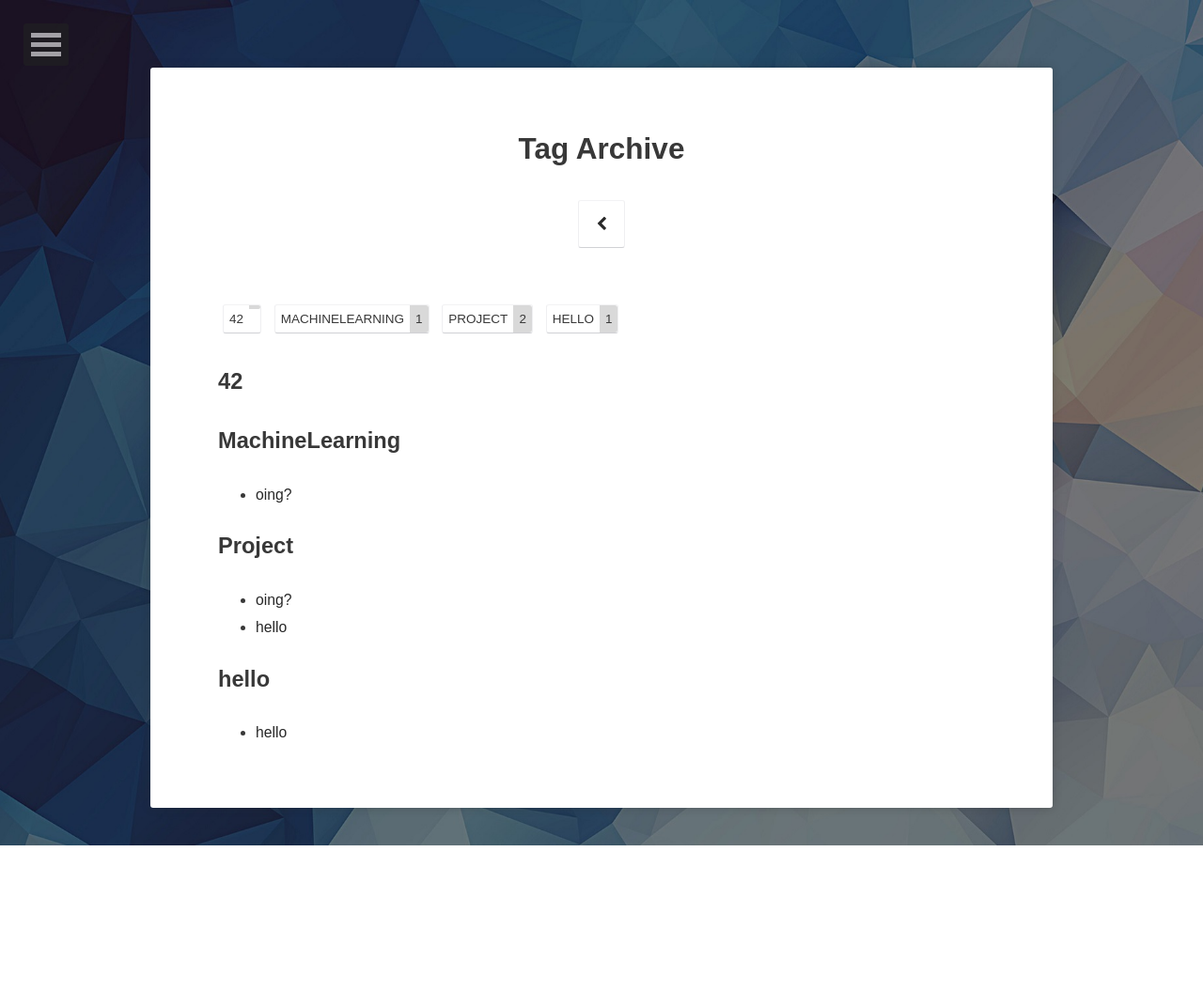
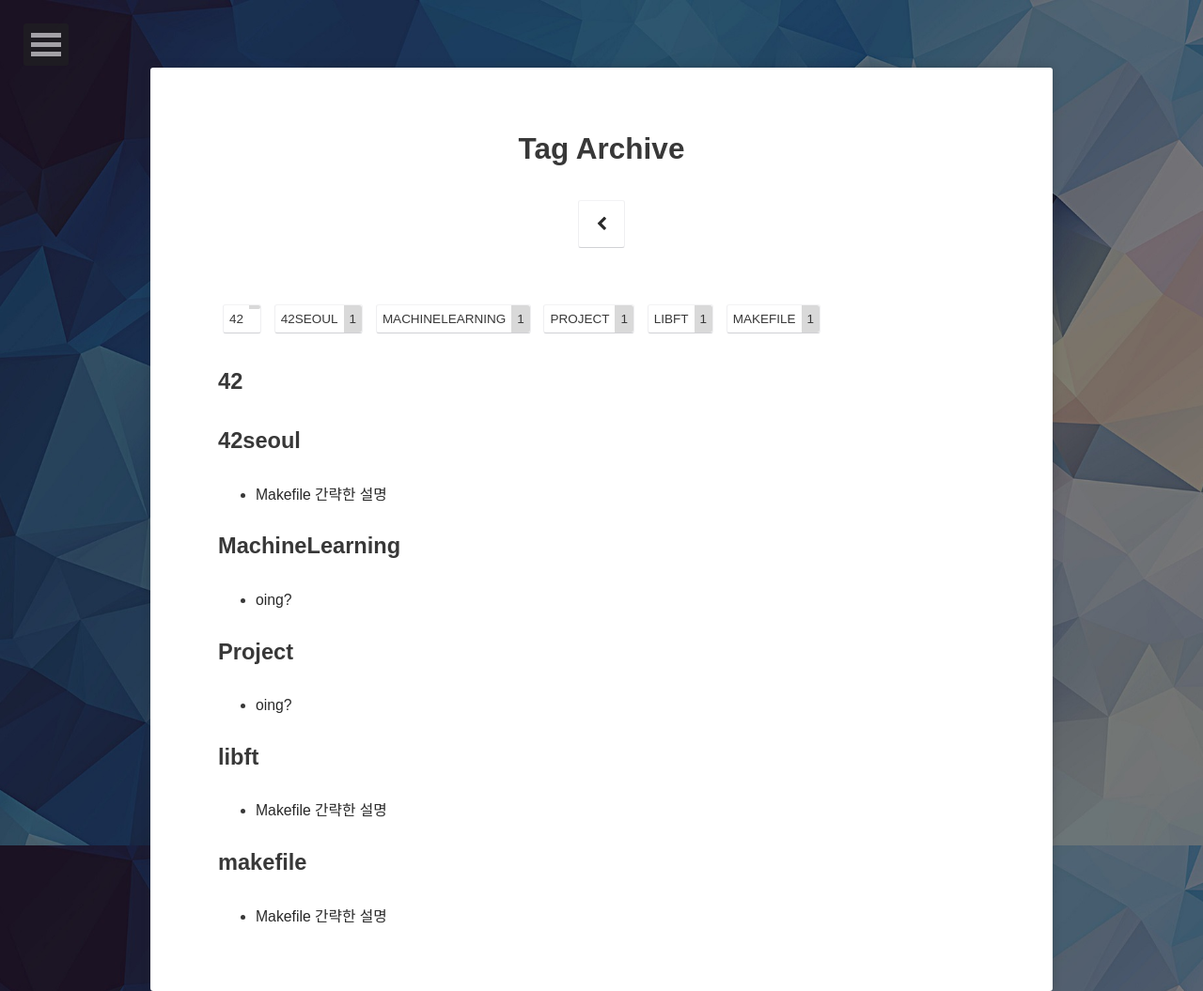
Before and after one commit to 2unbini/2unbini.github.io, a Jekyll site: the page built from tags/index.html, in a window 1280 px wide. Shown: the whole page at 94% size. Built offline with Jekyll 4.4.1, drawn with Linux system fonts in a browser that asks for light colours; some web fonts are replaced; before the commit the page ends 900 px from its top, so only the background shows below that.

Commit message:
Update and rename 2021-05-09-first.md to 2021-05-09-makefile.md

```diff
--- a/_posts/2021-05-09-first.md
+++ b/_posts/2021-05-09-makefile.md
@@ -1,14 +1,16 @@
 ---
-title: hello
+title: Makefile 간략한 설명
 layout: post
 category: 42_LIBFT
+date:   2021-05-09
 tags:
-- 42
-- Project
-- hello
+- 42seoul
+- libft
+- makefile
 comments: true
+background: "bg-jekyll"
+related: jekyll
 ---
-
 
 # 첫번째 포스트
 
```
